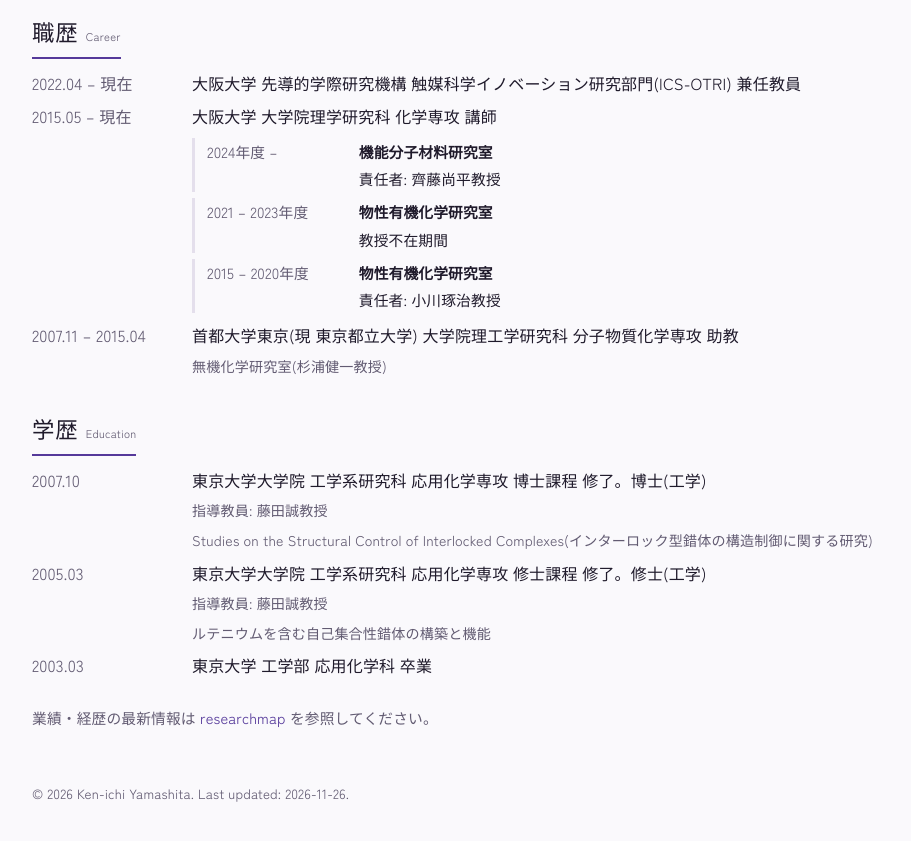
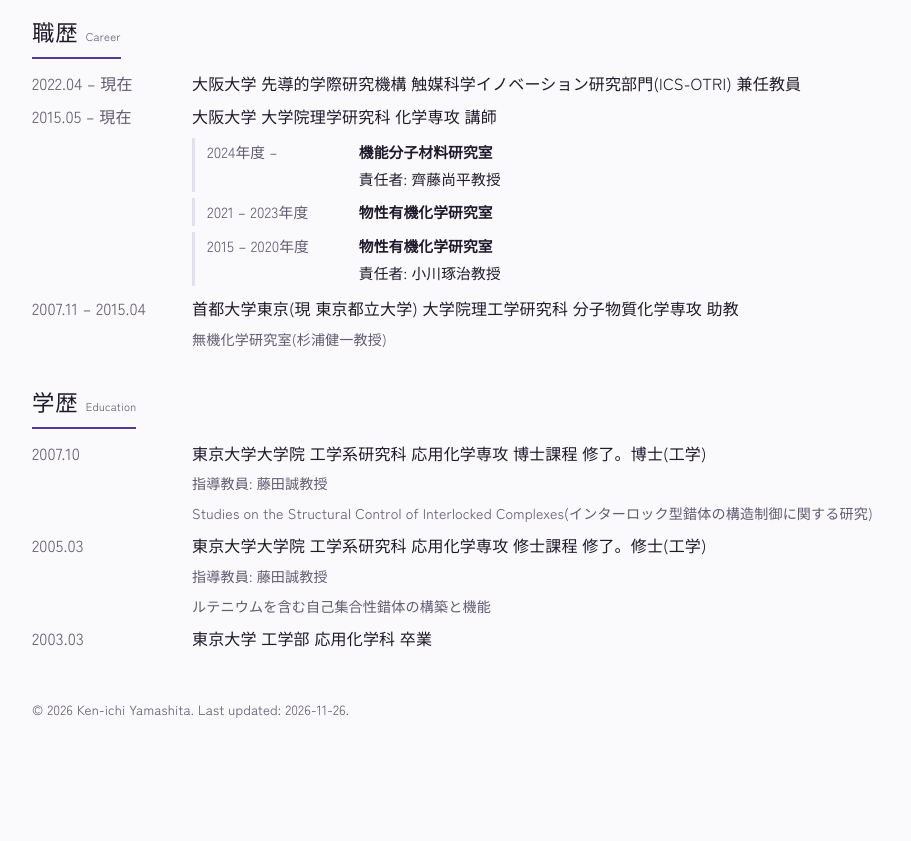
Before and after one commit to ken1yama/ken1yama.github.io, a plain HTML site: page cv.html in a window 1280 px wide. Shown: the part 155-996 px from the top of the page, without its empty margins (184-1095 px from the left). After the commit the page ends 926 px from the top, so only its background shows below. Drawn offline with Linux system fonts and the light colour scheme; a web font is replaced by a local one.

Commit message:
CV: remove the vacancy note and the researchmap line
Co-Authored-By: Claude <noreply@anthropic.com>
Claude-Session: https://claude.ai/code/session_013bXbCDbDw5vnDVLcQrfip8

```diff
--- a/cv.html
+++ b/cv.html
@@ -38,7 +38,7 @@
         <dt>2022.04 – 現在</dt><dd>大阪大学 先導的学際研究機構 触媒科学イノベーション研究部門(ICS-OTRI) 兼任教員</dd>
         <dt>2015.05 – 現在</dt><dd>大阪大学 大学院理学研究科 化学専攻 講師<ul class="labs">
           <li><span>2024年度 –</span><span><strong>機能分子材料研究室</strong><br>責任者: 齊藤尚平教授</span></li>
-          <li><span>2021 – 2023年度</span><span><strong>物性有機化学研究室</strong><br>教授不在期間</span></li>
+          <li><span>2021 – 2023年度</span><span><strong>物性有機化学研究室</strong></span></li>
           <li><span>2015 – 2020年度</span><span><strong>物性有機化学研究室</strong><br>責任者: 小川琢治教授</span></li>
         </ul></dd>
         <dt>2007.11 – 2015.04</dt><dd>首都大学東京(現 東京都立大学) 大学院理工学研究科 分子物質化学専攻 助教<br><span class="muted">無機化学研究室(杉浦健一教授)</span></dd>
@@ -50,7 +50,6 @@
         <dt>2003.03</dt><dd>東京大学 工学部 応用化学科 卒業</dd>
       </dl>
     </section>
-    <p class="muted">業績・経歴の最新情報は <a href="https://researchmap.jp/ken1-yamashi" target="_blank" rel="noopener">researchmap</a> を参照してください。</p>
 
   </main>
   <footer class="wrap">
```
